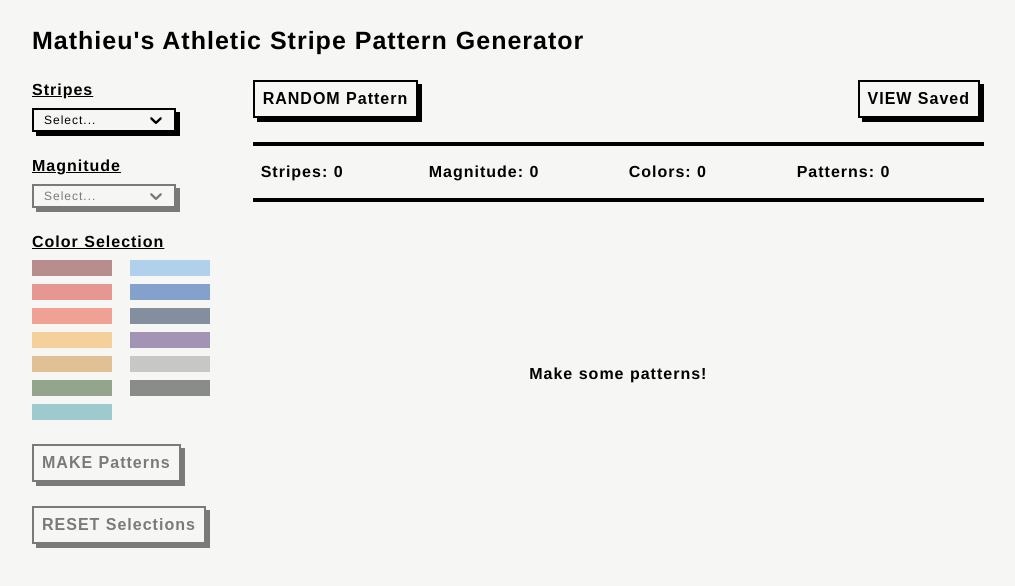
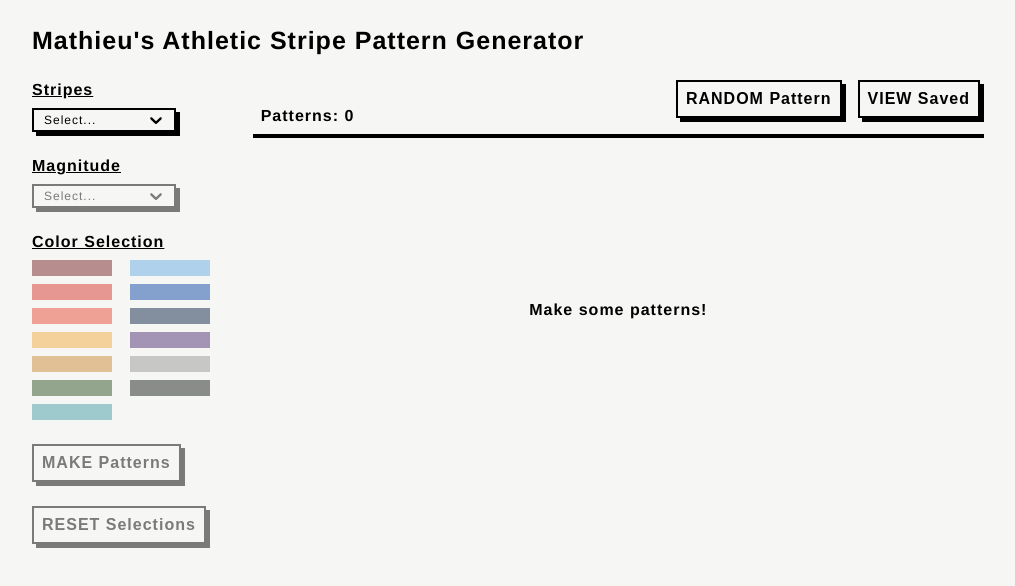
Before and after one commit to affordances/stripes, a React (Create React App) app: page / in a window 1280 px wide. Shown: the top 586 px of the page, without its empty margins (132-1147 px from the left). Built offline with nearby package versions, Linux system fonts and the light colour scheme.

Commit message:
remove redundant indicators

```diff
--- a/src/App.js
+++ b/src/App.js
@@ -3,13 +3,13 @@ import React, { useState } from "react";
 import "./index.css";
 import {
   Button,
-  ButtonsRow,
+  PatternCountAndButtonsRow,
   Container,
   InnerContainer,
   ButtonsAndPatternsContainer,
+  ButtonsGroup,
   Title,
-  IndicatorsContainer,
-  Indicator,
+  PatternCount,
 } from "./styles.js";
 import { useLocalStorage, useStripes } from "./hooks.js";
 import { Menu } from "./components/Menu.js";
@@ -50,22 +50,17 @@ const App = () => {
           {...props}
         />
         <ButtonsAndPatternsContainer>
-          <ButtonsRow>
-            <Button onClick={random}>RANDOM Pattern</Button>
-            <Button onClick={toggleModal}>VIEW Saved</Button>
-          </ButtonsRow>
-          <IndicatorsContainer>
-            <Indicator style={{ width: "168px", paddingRight: "auto" }}>
-              Stripes: {stripeCountValue || 0}
-            </Indicator>
-            <Indicator style={{ width: "200px", paddingRight: "auto" }}>
-              Magnitude: {magnitude || 0}
-            </Indicator>
-            <Indicator style={{ width: "168px", paddingRight: "auto" }}>
-              Colors: {pickedColors.length}
-            </Indicator>
-            <Indicator>Patterns: {patternCount}</Indicator>
-          </IndicatorsContainer>
+          <PatternCountAndButtonsRow>
+            <PatternCount>Patterns: {patternCount}</PatternCount>
+            <ButtonsGroup>
+              <Button style={{ margin: "0 16px 16px 0" }} onClick={random}>
+                RANDOM Pattern
+              </Button>
+              <Button style={{ marginBottom: "16px" }} onClick={toggleModal}>
+                VIEW Saved
+              </Button>
+            </ButtonsGroup>
+          </PatternCountAndButtonsRow>
           <PatternsContainer
             patterns={patterns}
             toggleSavedPattern={toggleSavedPattern}
--- a/src/styles.js
+++ b/src/styles.js
@@ -27,11 +27,27 @@ export const Title = styled.h1`
   color: black;
 `;
 
-export const ButtonsRow = styled.div`
+export const PatternCountAndButtonsRow = styled.div`
   display: flex;
   flex-direction: row;
   justify-content: space-between;
-  padding-right: 4px;
+  align-items: flex-end;
+  padding: 0 4px 0 8px;
+  border-bottom: 4px solid black;
+`;
+
+export const PatternCount = styled.div`
+  display: flex;
+  flex-direction: row;
+  font-size: 16px;
+  line-height: 20px;
+  font-weight: 700;
+  margin-bottom: 8px;
+`;
+
+export const ButtonsGroup = styled.div`
+  display: flex;
+  flex-direction: row;
 `;
 
 export const MenuContainer = styled.div`
@@ -163,23 +179,6 @@ export const ButtonsAndPatternsContainer = styled.div`
   display: flex;
   flex-direction: column;
   width: 100%;
-`;
-
-export const IndicatorsContainer = styled.div`
-  display: flex;
-  flex-direction: row;
-  width: 100%;
-  padding: 16px 8px;
-  border-top: 4px solid black;
-  border-bottom: 4px solid black;
-`;
-
-export const Indicator = styled.div`
-  display: flex;
-  flex-direction: row;
-  font-size: 16px;
-  line-height: 20px;
-  font-weight: 700;
 `;
 
 export const DownloadIconsContainer = styled.div`
```
